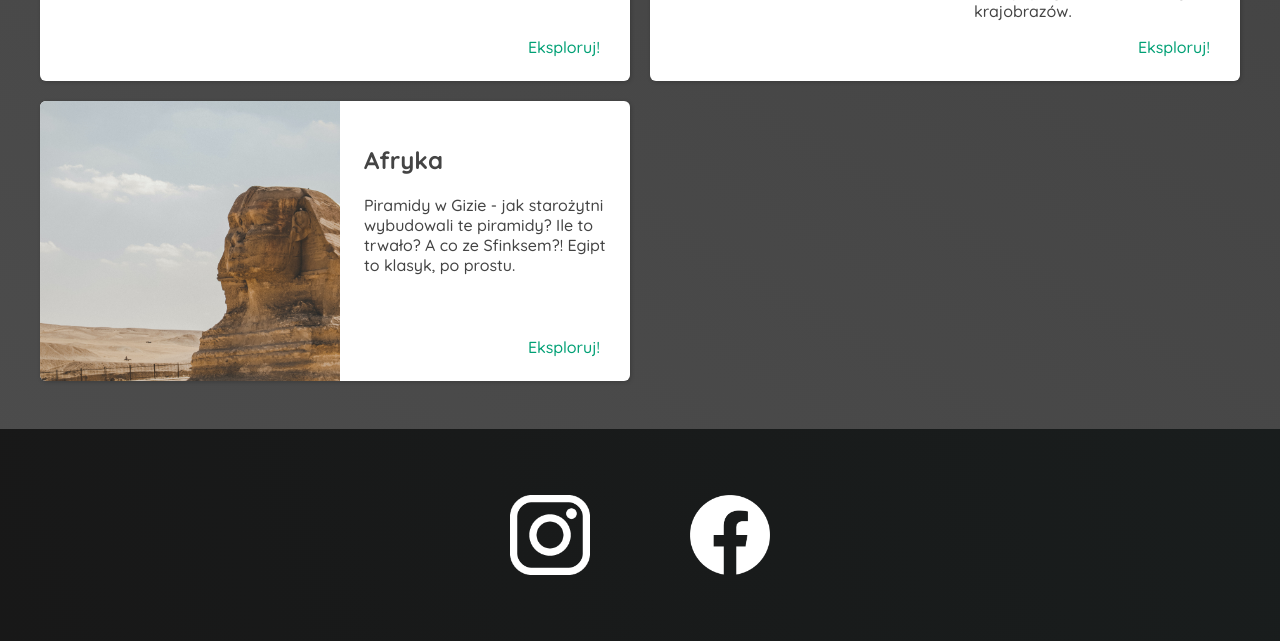
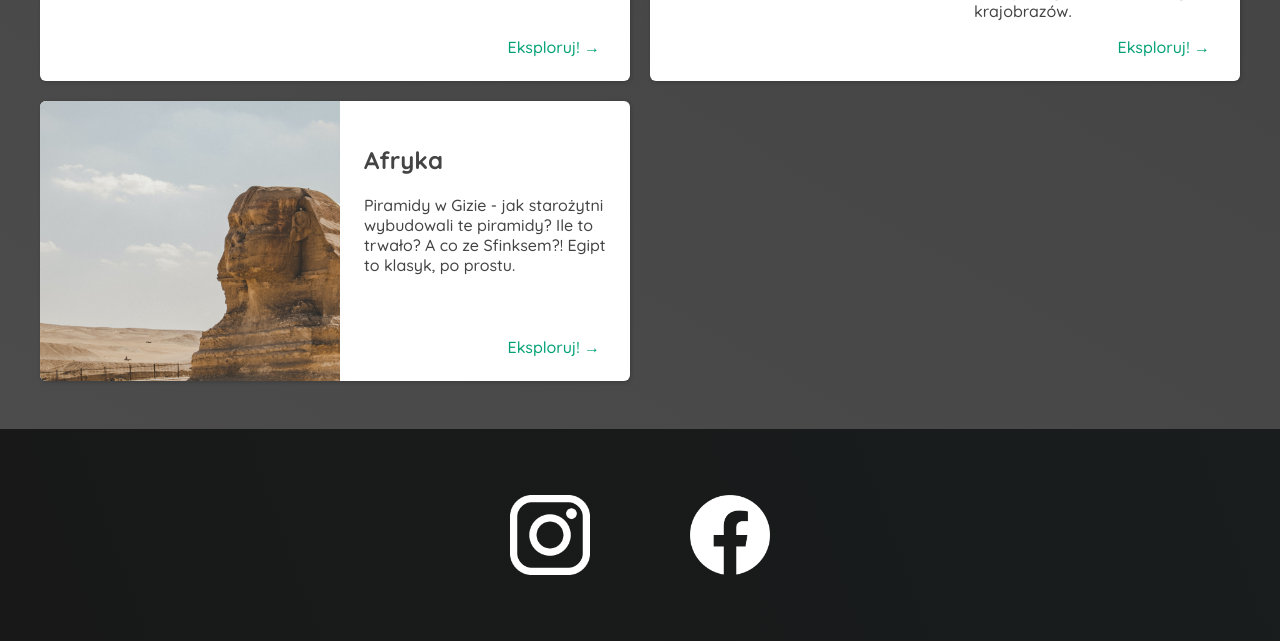
Before and after one commit to a-daszek/Travel-page, a Flask app: page /places/ in a window 1280 px wide. Shown: the part 1799-2440 px from the top of the page. Run offline with Flask 3, Linux system fonts and the light colour scheme.

Commit message:
Initial Commit

```diff
--- a/static/places.css
+++ b/static/places.css
@@ -3,8 +3,21 @@ body {
   color: rgb(68, 68, 68);
 }
 
+#page-logo a {
+  color: rgb(0, 160, 117);
+}
+
 header {
   position: static;
+}
+
+header a {
+  color: rgb(0, 160, 117);
+}
+
+header nav a:hover {
+  background-color: rgb(0, 160, 117);
+  color: rgb(134, 194, 156);
 }
 
 main ul {
--- a/static/shared.css
+++ b/static/shared.css
@@ -48,7 +48,7 @@ header a {
   border-radius: 6px;
 }
 
-header a:hover {
+header nav a:hover {
   color: rgb(77, 77, 77);
   background-color: rgb(255, 251, 0);
 }
--- a/templates/places.html
+++ b/templates/places.html
@@ -40,7 +40,7 @@
                       </p>
                   </div>
                   <div class="actions">
-                    <a href="https://pl.wikipedia.org/wiki/Jökulsárlón">Eksploruj!</a>
+                    <a href="https://pl.wikipedia.org/wiki/Jökulsárlón">Eksploruj! &#x2192</a>
                   </div>
               </div>
           </li>
@@ -55,7 +55,7 @@
                       </p>
                   </div>
                   <div class="actions">
-                    <a href="https://pl.wikipedia.org/wiki/Grindelwald">Eksploruj!</a>
+                    <a href="https://pl.wikipedia.org/wiki/Grindelwald">Eksploruj! &#x2192</a>
                   </div>
               </div>
           </li>
@@ -72,7 +72,7 @@
                       </p>
                   </div>
                   <div class="actions">
-                    <a href="https://pl.wikipedia.org/wiki/Lombok">Eksploruj!</a>
+                    <a href="https://pl.wikipedia.org/wiki/Lombok">Eksploruj! &#x2192</a>
                   </div>
               </div>
           </li>
@@ -87,7 +87,7 @@
                       </p>
                   </div>
                   <div class="actions">
-                    <a href="https://en.wikipedia.org/wiki/Black_sand">Eksploruj!</a>
+                    <a href="https://en.wikipedia.org/wiki/Black_sand">Eksploruj! &#x2192</a>
                   </div>
               </div>
           </li>
@@ -103,7 +103,7 @@
                       </p>
                   </div>
                   <div class="actions">
-                    <a href="https://pl.wikipedia.org/wiki/Park_Narodowy_Sekwoi">Eksploruj!</a>
+                    <a href="https://pl.wikipedia.org/wiki/Park_Narodowy_Sekwoi">Eksploruj! &#x2192</a>
                   </div>
               </div>
           </li>
@@ -120,7 +120,7 @@
                       </p>
                   </div>
                   <div class="actions">
-                    <a href="https://pl.wikipedia.org/wiki/Park_Narodowy_Canyonlands">Eksploruj!</a>
+                    <a href="https://pl.wikipedia.org/wiki/Park_Narodowy_Canyonlands">Eksploruj! &#x2192</a>
                   </div>
               </div>
           </li>
@@ -136,7 +136,7 @@
                       </p>
                   </div>
                   <div class="actions">
-                    <a href="https://pl.wikipedia.org/wiki/Skye">Eksploruj!</a>
+                    <a href="https://pl.wikipedia.org/wiki/Skye">Eksploruj! &#x2192</a>
                   </div>
               </div>
           </li>
@@ -152,7 +152,7 @@
                       </p>
                   </div>
                   <div class="actions">
-                    <a href="https://pl.wikipedia.org/wiki/Dolomity">Eksploruj!</a>
+                    <a href="https://pl.wikipedia.org/wiki/Dolomity">Eksploruj! &#x2192</a>
                   </div>
               </div>
           </li>
@@ -169,7 +169,7 @@
                       </p>
                   </div>
                   <div class="actions">
-                    <a href="https://pl.wikipedia.org/wiki/Senja">Eksploruj!</a>
+                    <a href="https://pl.wikipedia.org/wiki/Senja">Eksploruj! &#x2192</a>
                   </div>
               </div>
           </li>
@@ -184,7 +184,7 @@
                       </p>
                   </div>
                   <div class="actions">
-                    <a href="https://pl.wikipedia.org/wiki/Piramidy_w_Gizie">Eksploruj!</a>
+                    <a href="https://pl.wikipedia.org/wiki/Piramidy_w_Gizie">Eksploruj! &#x2192</a>
                   </div>
               </div>
           </li>
```
